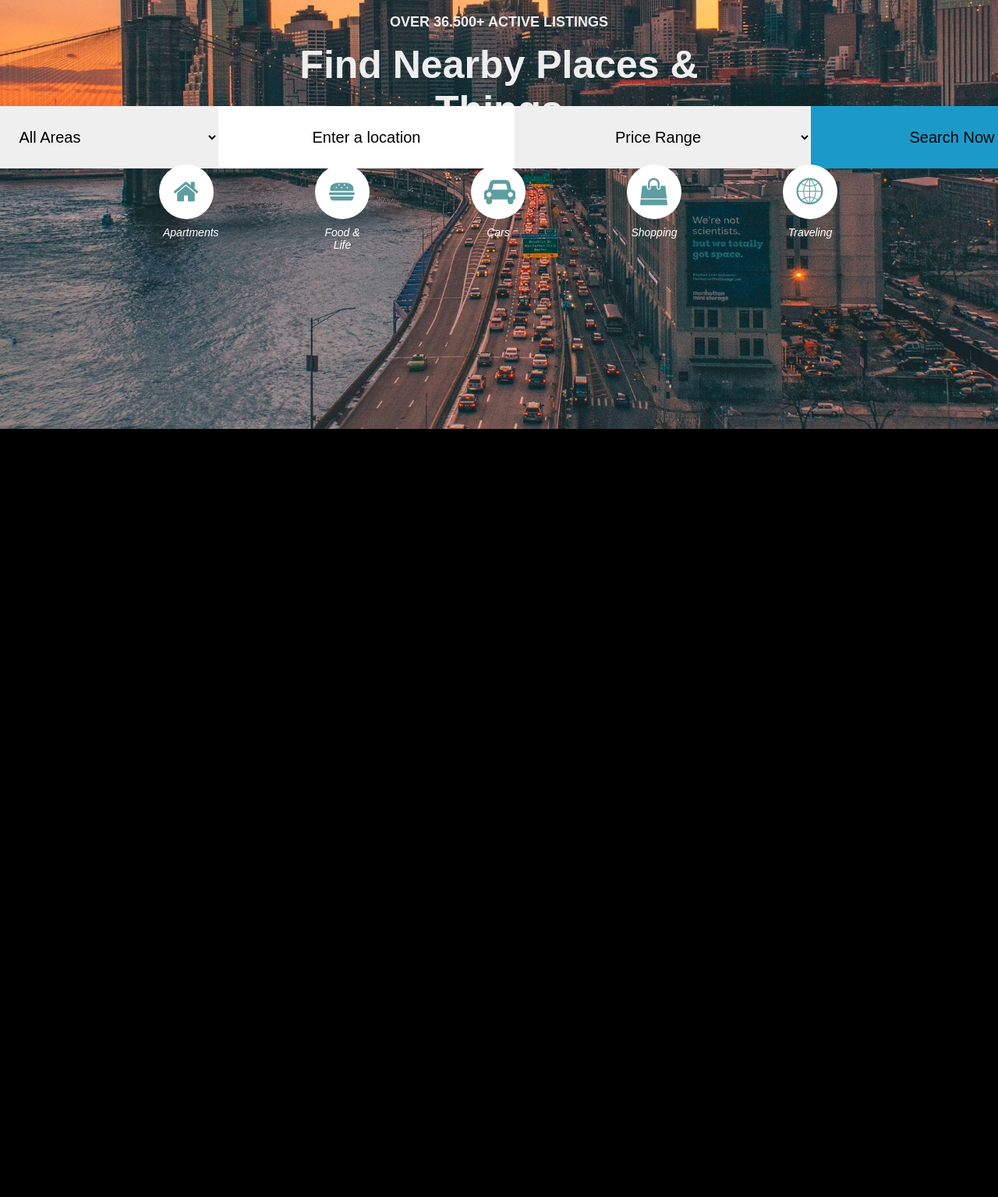
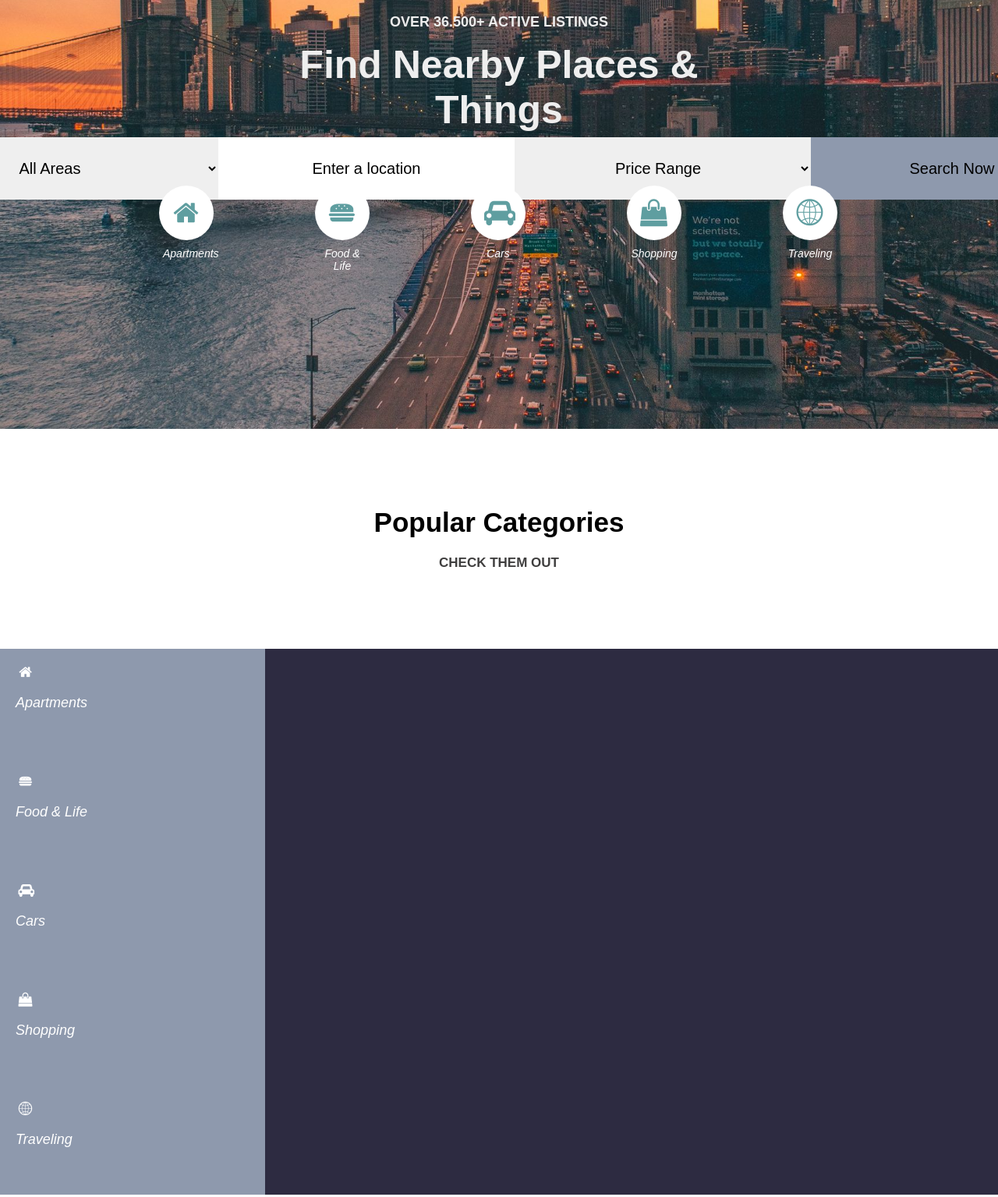
Before and after one commit to JrBkrr/Firt-My-Work, a plain HTML site: page Top Stage/index.html in a window 1280 px wide. Shown: the part 250-1785 px from the top of the page at 78% size. Before the commit the page ends 800 px from the top, so only its background shows below. Drawn offline with Linux system fonts and the light colour scheme.

Commit message:
Top Stage New Update

```diff
--- a/Top Stage/css/style.css
+++ b/Top Stage/css/style.css
@@ -14,7 +14,6 @@
   font-family: "searchfont";
   font-style: normal;
   font-weight: normal;
-  speak: never;
 
   display: inline-block;
   text-decoration: inherit;
@@ -29,19 +28,41 @@
   -moz-osx-font-smoothing: grayscale;
 }
 
-.icon-globe:before { content: '\e800'; } /* '' */
-.icon-home:before { content: '\e801'; } /* '' */
-.icon-plus-circled:before { content: '\e802'; } /* '' */
-.icon-fast-food:before { content: '\e815'; } /* '' */
-.icon-cab:before { content: '\f1b9'; } /* '' */
-.icon-shopping:before { content: '\f290'; } /* '' */
+.icon-globe:before {
+  content: '\e800';
+}
+
+/* '' */
+.icon-home:before {
+  content: '\e801';
+}
+
+/* '' */
+.icon-plus-circled:before {
+  content: '\e802';
+}
+
+/* '' */
+.icon-fast-food:before {
+  content: '\e815';
+}
+
+/* '' */
+.icon-cab:before {
+  content: '\f1b9';
+}
+
+/* '' */
+.icon-shopping:before {
+  content: '\f290';
+}
+
+/* '' */
 
 html, body {
   height: 100%;
   margin: 0;
   padding: 0;
-    overflow: hidden;
-    background-color: #000;
 }
 
 ul li {
@@ -64,9 +85,12 @@ form {
 }
 
 a {
-  margin: 0;
-  padding: 0;
   text-decoration: none;
+}
+
+
+::-webkit-scrollbar {
+  width: 0px;
 }
 
 header {
@@ -76,11 +100,15 @@ header {
   background-repeat: no-repeat;
   background-size: cover;
   background-position: center center;
-  object-fit: content;
-  /* background: linear-gradient(to bottom, rgba(255,255,255,0.5), rgba(255,255,255,0.8)); */
+}
+
+.scroll-hover {
+  background-color: #2d2b41f8 !important;
+  transition: all .3s;
 }
 
 nav {
+  position: fixed;
   top: 0;
   left: 0;
   width: 100%;
@@ -91,8 +119,9 @@ nav {
   align-items: center;
   background-color: #00000048;
   color: #ddd;
-  aspect-ratio: 4/1;
   height: 120px;
+  z-index: 10;
+  transition: all .3s;
 }
 
 header .logo {
@@ -123,7 +152,7 @@ header .logo {
 }
 
 .listing .add-your a {
-  color: #2596be;
+  color: #2d2b41;
 }
 
 .nav-links {
@@ -151,7 +180,7 @@ header .logo {
 }
 
 .nav-links li a:hover {
-  color: #2596be;
+  color: #2d2b41;
   background-color: white;
   transition: .3s;
 }
@@ -168,7 +197,6 @@ header .logo {
   left: 50%;
   color: #eee;
   transform: translate(-50%, -50%);
-  aspect-ratio: 4/1;
   width: 0 auto;
 }
 
@@ -184,7 +212,7 @@ input::-webkit-input-placeholder {
   font-family: Arial, sans-serif;
 }
 
-main input, select{
+main input, select {
   text-align: center;
   color: #000;
   font-size: 20px;
@@ -198,7 +226,7 @@ main form {
   top: 42%;
   left: 50%;
   transform: translate(-50%, -50%);
-  margin-top: 90px;
+  margin-top: 130px;
   width: auto;
 }
 
@@ -223,7 +251,7 @@ form #select-box:focus {
 form #search-2 {
   border-top-right-radius: 5px;
   border-bottom-right-radius: 5px;
-  background-color: #1b9ac9;
+  background-color: #8e99ad;
   transition: all 0.5s ease-in-out;
 }
 
@@ -235,6 +263,7 @@ form #search-2 {
 }
 
 .icons {
+  margin-top: 27px;
   position: absolute;
   display: inline-flex;
   top: 62%;
@@ -267,3 +296,81 @@ form #search-2 {
   color: white;
   font-family: Arial, sans-serif;
 }
+
+.content {
+  background-color: white;
+  height: 1228px;
+  width: 100%;
+  margin: 0;
+  padding: 0;
+}
+
+.content-text {
+  margin-top: 100px;
+  margin-bottom: 100px;
+}
+
+.content h2, h6 {
+  margin: 0;
+  padding: 0;
+  display: flex;
+  flex-direction: column;
+  text-align: center;
+  color: #000;
+  font-family: Arial, sans-serif;
+}
+
+.content h2 {
+  font-size: 35px;
+}
+
+.content h6 {
+  margin-top: 22px;
+  font-size: 17px;
+  color: rgba(48, 47, 47, 0.925);
+}
+
+.content-box {
+  margin: 0 auto;
+  display: flex;
+  justify-content: center;
+  flex-direction: column;
+  align-items: flex-start;
+  width: 1400px;
+  height: 700px;
+  background-color: #2d2b41;
+  border-radius: 8px;
+}
+
+.content-box p {
+  font-size: 18px;
+}
+
+.icon-home, .icon-fast-food, .icon-cab, .icon-shopping, .icon-globe {
+  font-size: 18px;
+}
+
+.content-box a {
+  padding: 20px;
+  font-family: Arial, sans-serif;
+  color: white;
+  width: 300px;
+  height: 700px;
+  background-color: #8e99ad;
+  transition: all .3s;
+}
+
+.content-box a:hover:first-child {
+  border-top-left-radius: 8px;
+  transition: all .3s;
+}
+
+.content-box a:hover:last-child {
+  border-bottom-left-radius: 8px;
+  transition: all .3s;
+}
+
+.content-box a:hover {
+  background-color: #2d2b41;
+  transition: all .3s;
+}
--- a/Top Stage/index.html
+++ b/Top Stage/index.html
@@ -5,14 +5,13 @@
         <meta http-equiv="X-UA-Compatible" content="IE=edge">
         <meta name="viewport" content="width=device-width, initial-scale=1.0">
         <link rel="stylesheet" href="css/style.css">
-        <link rel="stylesheet" href="js/script.js">
         <link rel="stylesheet" href="image/index-background.jpg"
             type="media_type">
         <title>Document</title>
     </head>
     <body>
         <header>
-            <nav>
+            <nav class="nav-container">
                 <a href="#" class="logo">Plotlist</a>
                 <ul class="nav-links">
                     <li><a href="#" class="nav">HOME</a></li>
@@ -54,5 +53,19 @@
                 <i class="icon-globe"><p>Traveling</p></i>
             </div>
         </main>
+        <div class="content">
+            <div class="content-text">
+                <h2>Popular Categories</h2>
+                <h6>CHECK THEM OUT</h6>
+            </div>
+            <div class="content-box">
+                <a href=""><i class="icon-home"><p>Apartments</p></i></a>
+                <a href=""><i class="icon-fast-food"><p>Food & Life</p></i></a>
+                <a href=""><i class="icon-cab"><p>Cars</p></i></a>
+                <a href=""><i class="icon-shopping"><p>Shopping</p></i></a>
+                <a href=""><i class="icon-globe"><p>Traveling</p></i></a>
+            </div>
+        </div>
+        <script src="./js/script.js"></script>
     </body>
 </html>
--- a/Top Stage/js/script.js
+++ b/Top Stage/js/script.js
@@ -1,3 +1,12 @@
-$(document).ready(function() {
-    $(".nav-links").addClass("show");
-  });
+window.addEventListener("scroll", function() {
+
+  var navbar = document.querySelector(".nav-container");
+
+  if (window.scrollY > 0) {
+    navbar.classList.add("scroll-hover");
+    console.log(Math.floor(window.scrollY));
+  } else {
+    navbar.classList.remove("scroll-hover");
+  }
+
+});
```
Lines whose indentation alone changed are shown as unchanged.
